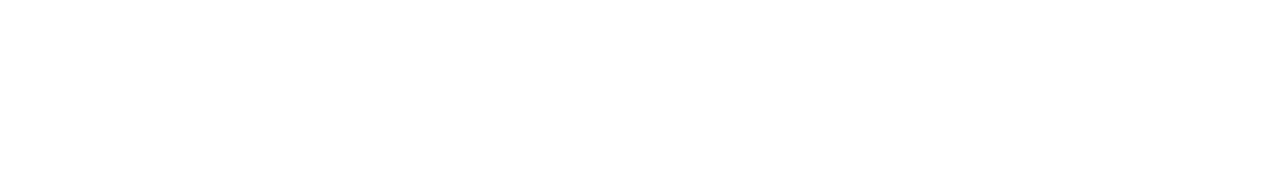
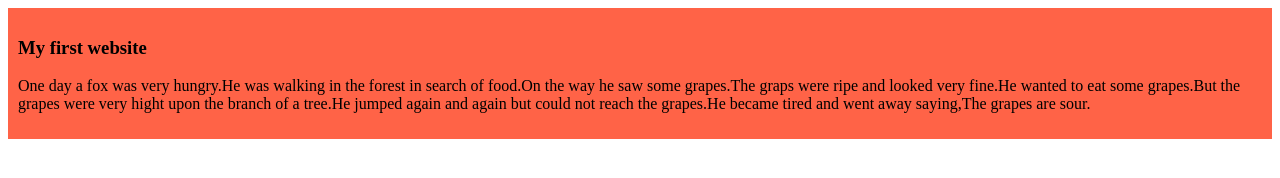
Before and after one commit to jashimwd/my-simple-website, a plain HTML site: page index.html in a window 1280 px wide. Drawn offline with Linux system fonts and the light colour scheme.

Commit message:
added the first blog

```diff
--- a/index.html
+++ b/index.html
@@ -4,8 +4,12 @@
     <meta charset="UTF-8">
     <meta name="viewport" content="width=device-width, initial-scale=1.0">
     <title>My Simple Website</title>
+    <link rel="stylesheet" href="styles/blog.css">
 </head>
 <body>
-
+    <div>
+        <h3>My first website</h3>
+        <p>One day a fox was very hungry.He was walking in the forest in search of food.On the way he saw some grapes.The graps were ripe and looked very fine.He wanted to eat some grapes.But the grapes were very hight upon the branch of a tree.He jumped again and again but could not reach the grapes.He became tired and went away saying,The grapes are sour.</p>
+    </div>
 </body>
 </html>
--- /dev/null
+++ b/styles/blog.css
@@ -0,0 +1,4 @@
+div{
+    background-color: tomato;
+    padding: 10px;
+}
```
